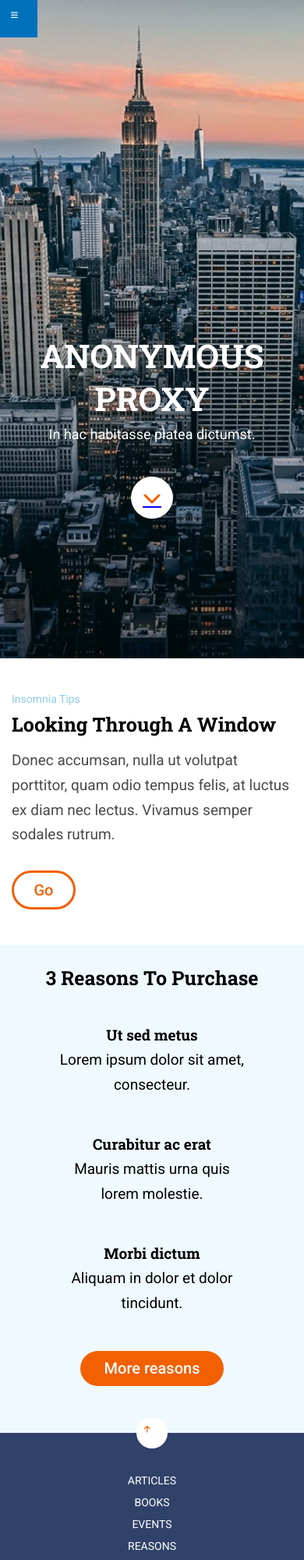
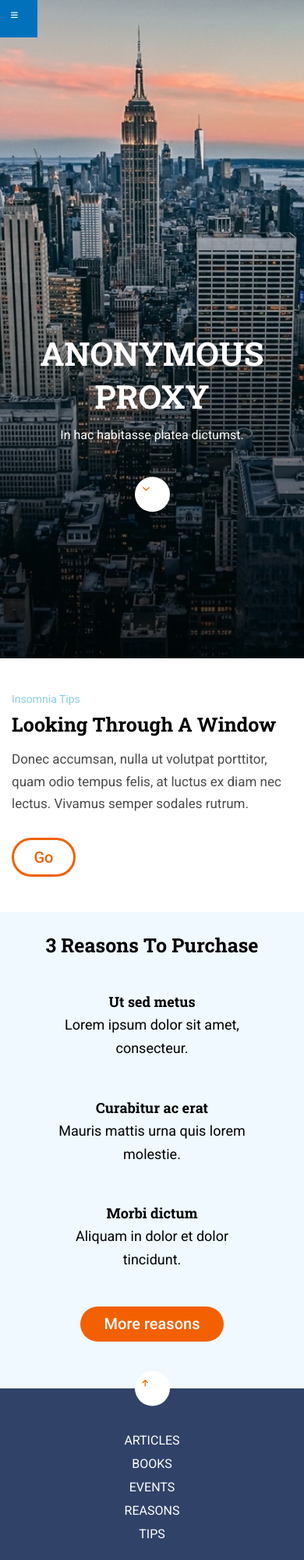
Before and after one commit to Adalab/modulo-1-evaluacion-final-masarom, a website: page src/html/index.html in a window 390 px wide. Shown: the top 2000 px of the page at 78% size. Drawn offline with nearby package versions, Linux system fonts and the light colour scheme; files that its build step writes are made by us from their sources; files whose address does not match are found by name.

Commit message:
fix issues with padding or margin

```diff
--- a/src/scss/core/_variables.scss
+++ b/src/scss/core/_variables.scss
@@ -19,8 +19,9 @@ $black_half_opacity: rgba(0, 0, 0, 0.5);
 $black_20_opacity: rgba(0, 0, 0, 0.2);
 
 /* Sizes */
-$title_mobile: 2.5rem;
-$text_mobile: 1.9rem;
+$main_title_mobile: 2.5rem;
+$title_mobile: 1.8rem;
+$text_mobile: 1.7rem;
 $text_small: 1.4rem;
 
 $title_2_tablet: 2.6rem;
@@ -29,5 +30,5 @@ $title_desktop: 3.2rem;
 $text_tablet: 2rem;
 $text_footer: 1.6rem;
 
-/* margins */
+/* Margins */
 $margin: 15px;
--- a/src/scss/layout/_footer.scss
+++ b/src/scss/layout/_footer.scss
@@ -9,8 +9,8 @@
         background-color: $white;
         border-radius: 50%;
         padding: 10px;
-        width: 20px;
-        height: 20px;
+        width: 25px;
+        height: 25px;
         transform: translateY(-50%);
     }
     .footer__menu, .footer__socials {
@@ -23,7 +23,7 @@
             color: white;
             text-transform: uppercase;
             text-decoration: none;
-            font-size: $text_small;
+            font-size: $text_footer;
         }
     }
     .copyright {
--- a/src/scss/layout/_main.scss
+++ b/src/scss/layout/_main.scss
@@ -3,17 +3,19 @@
 .main__hero {
     height: 100vh;
     width: 100%;
-    background-image: url(../images/cover.jpg);
-    background-position: top;
+    background-blend-mode: multiply;
+    background-image: url(../images/cover.jpg), linear-gradient(to bottom, $white_half_opacity 25%, $black_half_opacity);
+    background-position: center;
     background-repeat: no-repeat;
     background-size: cover;
-    object-fit: contain;
     .main__container {
         height: 100%;
+        width: 100%;
         display: flex;
-        flex-direction: column;
-        justify-content: center;
+        flex-flow: column;
+        justify-content: flex-start;
         align-items: center;
+        transform: translateY(50.5%);
     }
     .hero__title {
         font-family: $title_font_family;
@@ -21,22 +23,24 @@
         font-size: 4.2rem;
         line-height: 1.3;
         text-align: center;
-        text-transform: uppercase;margin-top: 250px;
+        text-transform: uppercase;
+
     }
     .hero__subtitle {
-        font-size: 1.8rem;
+        font-size: $text_footer;
         text-align: center;
         color: $white;
-        padding-top: 10px;
-        padding-bottom: 45px;
+        padding-top: 15px;
+        margin-bottom: 45px;
     }
     .fa-chevron-down {
-        font-size: 2.4rem;
+
         color: $button_orange_color;
         background-color: $white;
         border-radius: 50%;
-        display: block;
-        padding: $margin;
+        width: 25px;
+        height: 25px;
+        padding: 10px;
     }
 }
 
@@ -58,13 +62,13 @@
     .article__title{
         color: $title_black;
         font-family: $title_font_family;
-        font-size: $title_mobile;
+        font-size: $main_title_mobile;
         line-height: 1.25;
     }
     .article__content {
         color: $greyish_brown;
         font-size: $text_mobile;
-        padding-top: $margin;
+        padding-top: 15px;
         line-height: 1.67;
     }
     .tips__button {
@@ -88,7 +92,7 @@
     background-color: $background_color_ice_blue;
     .reasons__title {
         font-family: $title_font_family;
-        font-size: $title_mobile;
+        font-size: $main_title_mobile;
         font-weight: bold;
         padding-left: $margin;
         padding-right: $margin;
@@ -105,13 +109,13 @@
     .grid__title {
         font-family: $title_font_family;
         font-weight: bold;
-        font-size: $text_mobile;
+        font-size: $title_mobile;
         text-align: center;
         line-height: 1.67;
         margin-top: 45px;
     }
     .grid__text{
-        font-size: $text_mobile;
+        font-size: $title_mobile;
         line-height: 1.67;
         text-align: center;
         padding-left: $margin;
```
